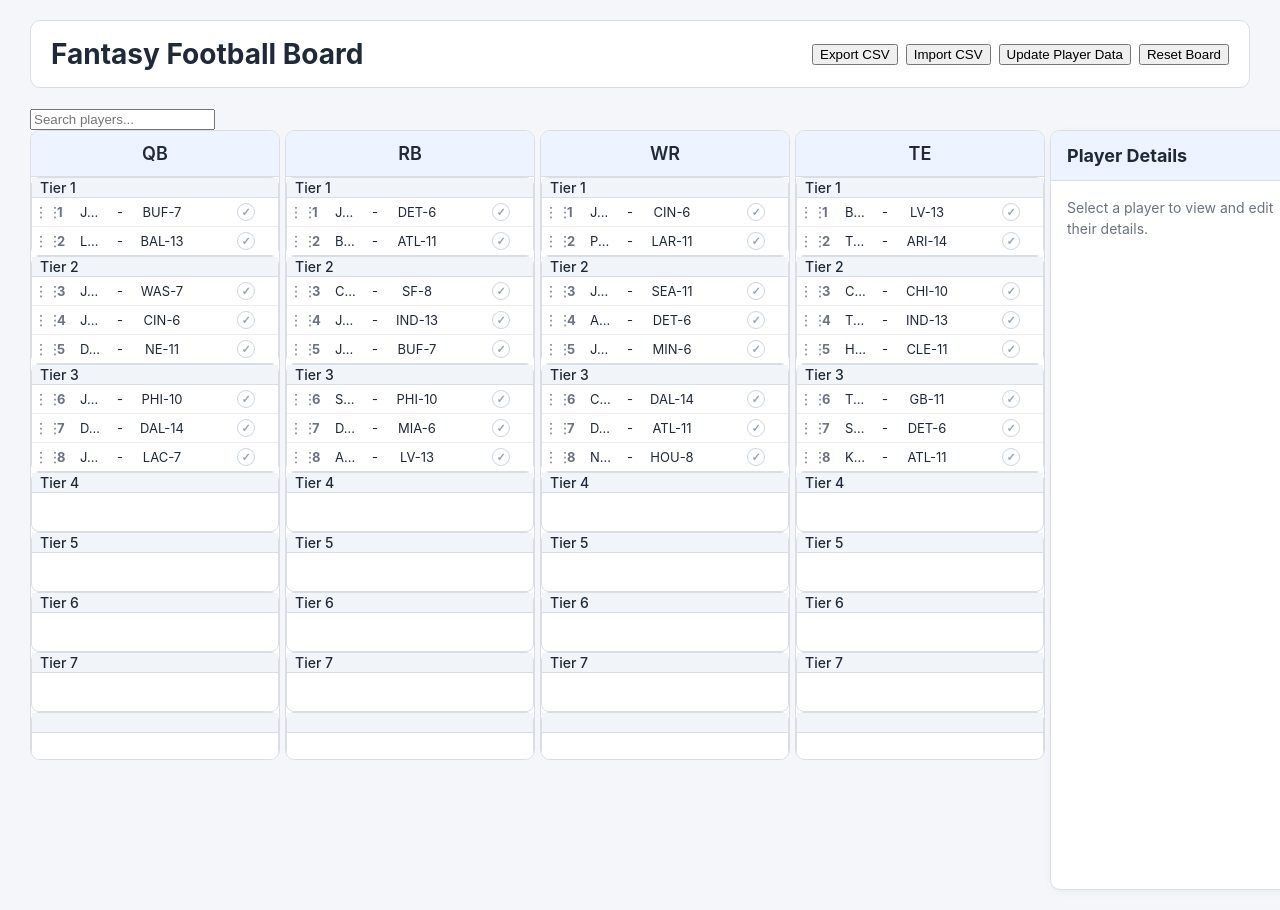
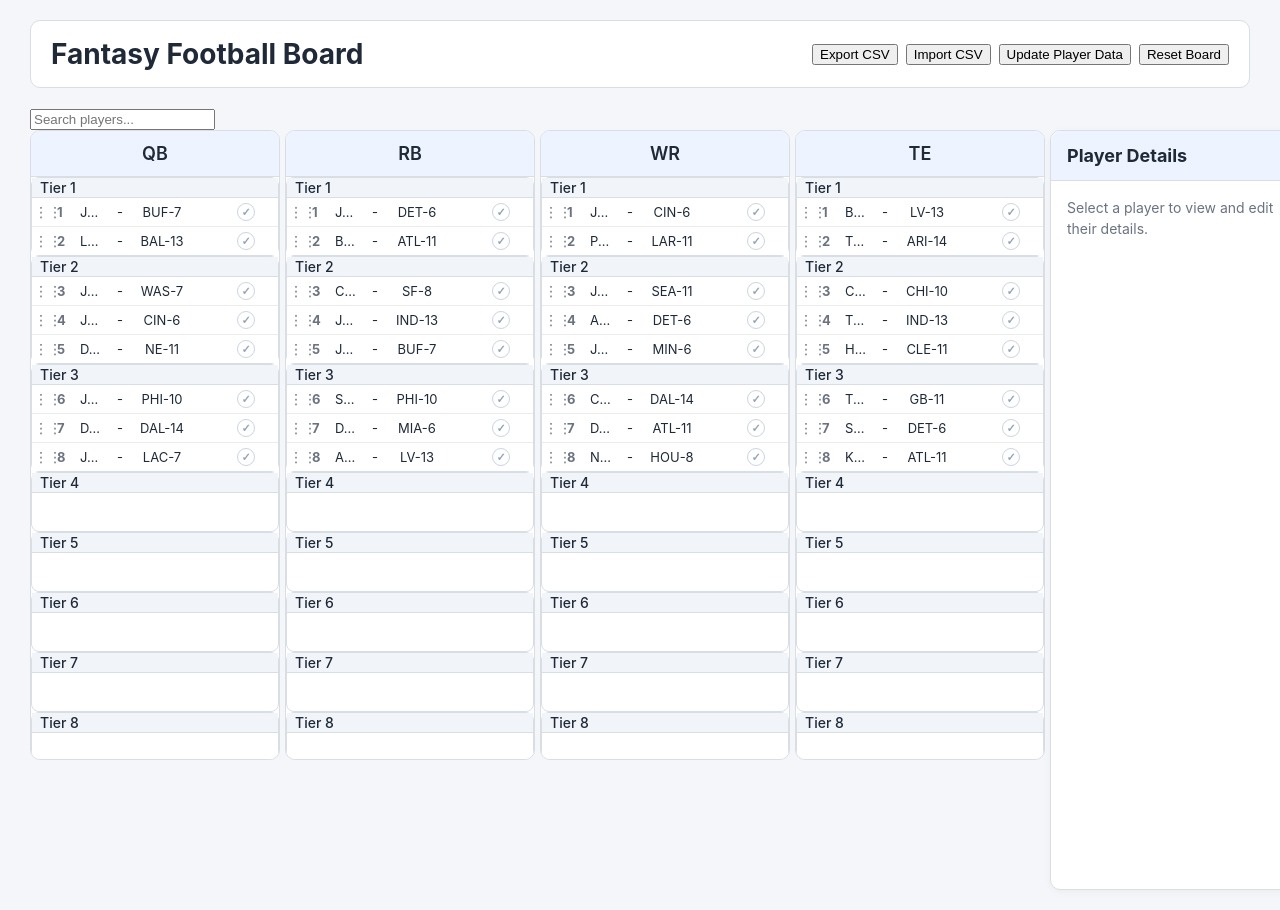
Before and after one commit to chrisadornetto-debug/fantasy-football-board, a React (Vite) app: page / in a window 1280 px wide. Built offline with nearby package versions, Linux system fonts and the light colour scheme.

Commit message:
fix tier 8

```diff
--- a/src/App.jsx
+++ b/src/App.jsx
@@ -30,7 +30,7 @@ const VALID_POSITIONS = [
   "TE",
 ];
 
-const TIERS = [1, 2, 3, 4, 5, 6, 7];
+const TIERS = [1, 2, 3, 4, 5, 6, 7, 8];
 
 const createDefaultTierLabels = () =>
   Object.fromEntries(
```
